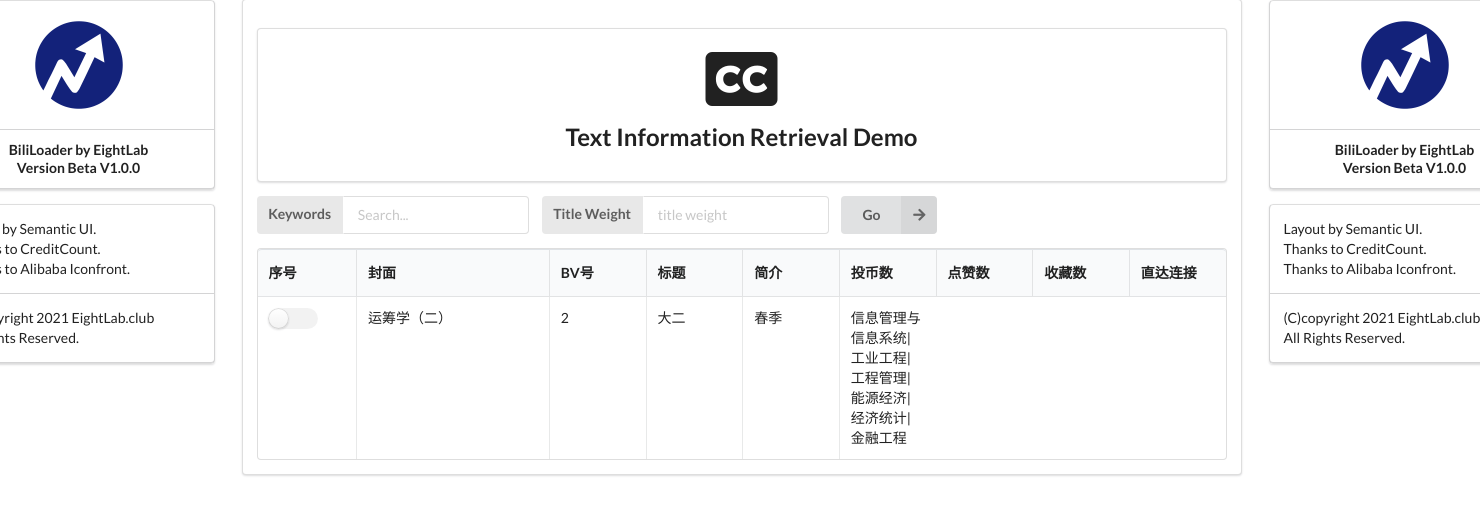
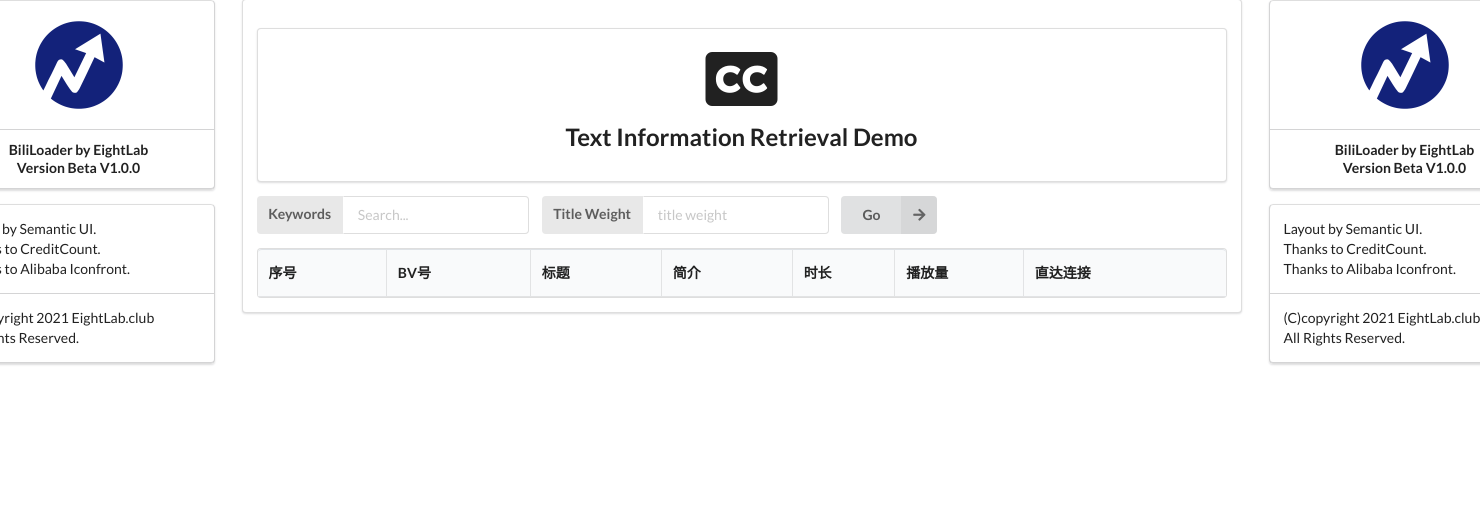
Before and after one commit to HoBeedzc/BiliLoader, a Django app: page /text-ir/ in a window 1480 px wide; the page is wider, and only the part inside the window is pictured. Shown: the part 99-614 px from the top of that part. Run offline with Django 3.2, Linux system fonts and the light colour scheme; lists and menus that the app fills with data are empty; some libraries are stand-ins or nearby versions.

Commit message:
完成文本ir后端接入

```diff
--- a/BiliLoader/views.py
+++ b/BiliLoader/views.py
@@ -3,6 +3,9 @@ from django.http import HttpResponse, HttpResponseRedirect
 from django.urls import reverse_lazy
 
 from model.BM25.core import bm25f
+import pandas as pd
+import os
+from BiliLoader.settings import BASE_DIR
 
 # Create your views here.
 
@@ -18,6 +21,9 @@ def index(request):
 
 
 def predict(request):
+    if request.method == "GET":
+        return render(request, 'predict.html', context=ctx)
+
     return render(request, 'predict.html', context=ctx)
 
 
@@ -31,10 +37,15 @@ def text_ir(request):
     title_weight = float(title_weight)
     res = bm25f(keyword, v1=title_weight, v2=1 - title_weight)
     print(res)
-    return render(request, 'text-ir.html', context=ctx)
+    data = pd.read_csv(os.path.join(BASE_DIR, 'data/data_df.csv'), engine='python', encoding='utf-8')
+    data = data[data['bvid'].isin([x[0] for x in res])].to_dict(orient='index')
+    return render(request, 'text-ir.html', context={'res': data})
 
 
 def img_ir(request):
+    if request.method == "GET":
+        return render(request, 'img-ir.html', context=ctx)
+
     return render(request, 'img-ir.html', context=ctx)
 
 
--- a/templates/text-ir.html
+++ b/templates/text-ir.html
@@ -40,30 +40,27 @@
 <table class="ui celled table">
   <thead>
     <tr>
-      <th style="width: 100px;">序号</th>
-      <th style="width: 200px;">封面</th>
-      <th style="width: 100px;">BV号</th>
-      <th style="width: 100px;">标题</th>
-      <th style="width: 100px;">简介</th>
-      <th style="width: 100px;">投币数</th>
-      <th style="width: 100px;">点赞数</th>
-      <th style="width: 100px;">收藏数</th>
-      <th style="width: 100px;">直达连接</th>
+      <th style="max-width: 50px;">序号</th>
+      <th style="max-width: 80px;">BV号</th>
+      <th style="max-width: 100px;">标题</th>
+      <th style="max-width: 100px;">简介</th>
+      <th style="max-width: 40px;">时长</th>
+      <th style="max-width: 50px;">播放量</th>
+      <th style="max-width: 200px;">直达连接</th>
     </tr>
   </thead>
   <tbody>
-    <tr>
-      <td>
-        <div class="ui fitted toggle checkbox">
-          <input type="checkbox" class="cc-course-checkbox" control-id="ControlID-5"><label for=""></label>
-        </div>
-      </td>
-      <td>运筹学（二）</td>
-      <td>2</td>
-      <td>大二</td>
-      <td>春季</td>
-      <td>信息管理与信息系统|工业工程|工程管理|能源经济|经济统计|金融工程</td>
-    </tr>
+  {% for key,value in res.items %}
+      <tr>
+      <td style="max-width: 50px;">{{ key }}</td>
+      <td style="max-width: 80px;">{{ value.bvid }}</td>
+      <td style="max-width: 100px;">{{ value.title }}</td>
+      <td style="max-width: 100px;">{{ value.describe }}</td>
+      <td style="max-width: 40px;">{{ value.duration }}</td>
+      <td style="max-width: 50px;">{{ value.playback }}</td>
+      <td style="max-width: 200px;">{{ value.line }}</td>
+      </tr>
+  {% endfor %}
   </tbody>
 </table>
 {% endblock %}
```
Also changed, not shown: templates/img-ir.html (+25 -10 lines), templates/predict.html (+24 -15 lines), 1 other file.
